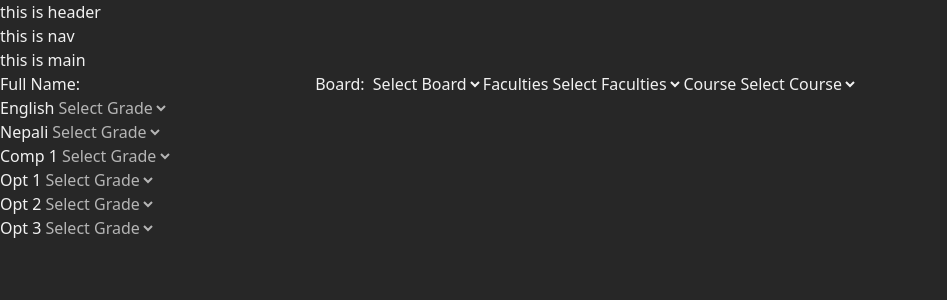
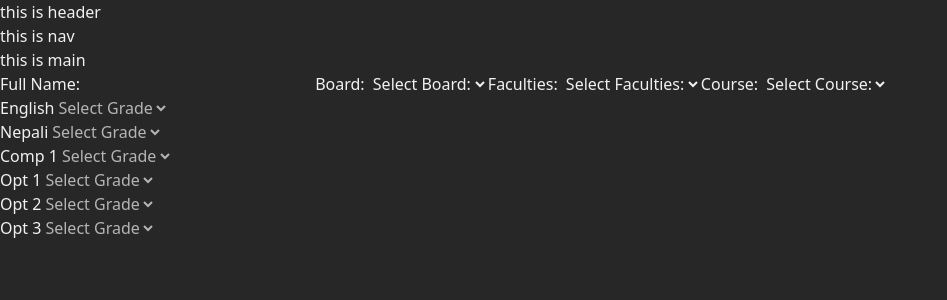
Before and after one commit to im-bipo/Project-E, a React (Vite) app: page / in a window 1280 px wide. Shown: the top 300 px of the page, without its empty margins (0-947 px from the left). Built offline with nearby package versions, Linux system fonts and the light colour scheme.

Commit message:
input box with jsx Comp

```diff
--- a/src/Components/GetData/GetData.jsx
+++ b/src/Components/GetData/GetData.jsx
@@ -1,11 +1,7 @@
 import React, { useState } from 'react'
-import { courseList } from '../../assets/db/courseList'
+import { courseDetails } from '../../assets/db/courseDetails'
 import MarkSheet from './MarkSheet'
-
-// destrucutring Course list
-
-
-
+import InputBox from './InputBox'
 
 const GetData = () => {
     const [userDetails, setUserDetails] = useState({
@@ -16,104 +12,99 @@ const GetData = () => {
     })
 
 
-    // console.log(userDetails)
-
-
-    // console.log()
-
+    console.log(userDetails)
 
     //update users date
     const handleChange = e => {
         const name = e.target.name;
         const value = e.target.value;
-        setUserDetails({ ...userDetails, [name]: value })
-    }
 
-    const changeBoard = e => {
-        const value = e.target.value;
-        if (userDetails.facultie !== ''){
-            setUserDetails({...userDetails,board : value, facultie: '',course: ''})
-        }
-        else{
-            handleChange(e)
+        switch (name) {
+
+            case 'board': {
+                if (userDetails.facultie !== '') {
+                    setUserDetails({ ...userDetails, board: value, facultie: '', course: '' })
+                    break;
                 }
             }
-    const changeFacultie = e => {
-        const value = e.target.value;
-        if (userDetails.course !== ''){
-            setUserDetails({...userDetails,facultie : value, course: '',})
+            case 'facultie': {
+                if (userDetails.course !== '') {
+                    setUserDetails({ ...userDetails, facultie: value, course: '', })
+                    break;
                 }
-        else{
-            handleChange(e)
+            }
+            default:
+                {
+                    setUserDetails({ ...userDetails, [name]: value })
+                    break;
                 }
         }
 
+    }
 
 
-    //conditional rendering of faculties lists
+    //Board Lists
+    const boardLists = Object.keys(courseDetails)
+
+    //generating faculties list based on board selection
     let facultieLists;
-    if(userDetails.board !== ''){
-        facultieLists = Object.keys(courseList[userDetails.board]);
+    if (userDetails.board !== '') {
+        facultieLists = Object.keys(courseDetails[userDetails.board]);
     }
-    else{
+    else {
         facultieLists = [];
     }
 
 
-    //conditional rendering of Course lists
-    let courseTitle;
-    if(userDetails.facultie !== ''){
-        courseTitle = Object.keys (courseList[userDetails.board][userDetails.facultie]);
+    //generating courseDetails list based on faculties selection
+    let courseList;
+    if (userDetails.facultie !== '') {
+        courseList = Object.keys(courseDetails[userDetails.board][userDetails.facultie]);
     }
-    else{
-        courseTitle = [];
+    else {
+        courseList = [];
     }
-    // console.log(courseTitle)
 
 
     return (
-        <div className='flex flex-col space-y-5'>
+        <section className='flex flex-col space-y-5'>
+
             <label htmlFor="userName">Full Name: </label>
             <input name='userName' type="text" onChange={handleChange} className='bg-gray-500 mx-4 rounded-sm px-2' />
 
 
 
-            <label htmlFor="boardName">Board: </label>
-            <select onChange={changeBoard} name='board' defaultValue='' className='bg-gray-500 mx-4 rounded-sm px-2' >
-                <option value='' disabled >Select Board</option>
-                {Object.keys(courseList).map((item) => (
-                    <option key={item} value={item}>{item}</option>
-                ))}
-            </select>
+            <InputBox
+                lable='Board: '
+                handleChange={handleChange}
+                name='board'
+                value= {userDetails.board}
+                list={boardLists}
 
+            />
+            <InputBox
+                lable='Faculties: '
+                handleChange={handleChange}
+                name = 'facultie'
+                value = {userDetails.facultie}
+                list={facultieLists}
 
+            />
 
-            <label htmlFor="FacultiesList">Faculties</label>
-            <select onChange={changeFacultie} name='facultie' value={userDetails.facultie} className='bg-gray-500 mx-4 rounded-sm px-2' >
-                <option value='' disabled >Select Faculties</option>
-                {facultieLists.map((item) => (
-                    <option key={item} value={item}>
-                        {item}
-                    </option>
-                ))}
-            </select>
+            <InputBox
+                lable='Course: '
+                handleChange={handleChange}
+                name = 'course'
+                value = {userDetails.course}
+                list={courseList}
 
+            />
 
-
-            <label htmlFor="FacultiesList">Course</label>
-            <select onChange={handleChange} name='course' value={userDetails.course} className='bg-gray-500 mx-4 rounded-sm px-2' >
-                <option value='' disabled >Select Course</option>
-                {courseTitle.map((item) => (
-                    <option key={item} value={item}>
-                        {item}
-                    </option>
-                ))}
-            </select>
             <MarkSheet
                 userDetails={userDetails}
             />
 
-        </div>
+        </section>
     )
 }
 
--- /dev/null
+++ b/src/Components/GetData/InputBox.jsx
@@ -0,0 +1,20 @@
+import React from 'react'
+
+const InputBox = ({lable,handleChange,name,value,list}) => {
+    const change = (e) =>{
+        handleChange(e)
+    }
+  return (
+    <>
+     <label htmlFor="boardName">{lable}</label>
+            <select onChange={change} name={name} value={value} className='bg-gray-500 mx-4 rounded-sm px-2' >
+                <option value='' disabled >Select {lable}</option>
+                {list.map((item) => (
+                    <option key={item} value={item}>{item}</option>
+                ))}
+            </select>
+    </>
+  )
+}
+
+export default InputBox
--- a/src/Components/GetData/MarkSheet.jsx
+++ b/src/Components/GetData/MarkSheet.jsx
@@ -1,6 +1,6 @@
 import React, { useState, useEffect } from 'react'
 import { gradeScore } from '../../assets/db/db'
-import { courseList } from '../../assets/db/courseList'
+import { courseDetails } from '../../assets/db/courseDetails'
 
 const MarkSheet = (props) => {
     const userDetails = props.userDetails
@@ -11,18 +11,12 @@ const MarkSheet = (props) => {
 
 
 
-    // track the maks in each subject of selected course
-    const changeMarks = (e) => {
-        const name = e.target.name;
-        const value = e.target.value;
-        setGradeSheet({ ...gradeSheet, [name]: value, })
-    }
 
 
     //set subject list based on course selection
     let subjectList;
     if (userDetails.course !== '') {
-        subjectList = (courseList[userDetails.board][userDetails.facultie][userDetails.course])
+        subjectList = (courseDetails[userDetails.board][userDetails.facultie][userDetails.course])
 
         //form control
         formDisable = false;
@@ -34,6 +28,12 @@ const MarkSheet = (props) => {
         formDisable = true;
     }
 
+    // track the maks in each subject of selected course
+    const changeMarks = (e) => {
+        const name = e.target.name;
+        const value = e.target.value;
+        setGradeSheet({ ...gradeSheet, [name]: value, })
+    }
 
 
 
@@ -48,7 +48,7 @@ const MarkSheet = (props) => {
                     <div key={subject.key} className='mt-5'>
 
                         <label htmlFor={subject}>{subject}</label>
-                        <select  disabled={formDisable} onChange={changeMarks} name={subject} defaultValue='' className='bg-gray-500 mx-4 rounded-sm px-2' >
+                        <select disabled={formDisable} onChange={changeMarks} name={subject} defaultValue='' className='bg-gray-500 mx-4 rounded-sm px-2' >
                             <option value='' disabled >Select Grade</option>
                             {gradeScore.map((grade) => (
                                 <option key={grade.key} value={grade}>
--- /dev/null
+++ b/src/assets/db/courseDetails.js
@@ -0,0 +1,76 @@
+export const courseDetails = {
+  NEB: {
+    Science: {
+      "Mathematics Group": [
+        "English",
+        "Nepali",
+        "Mathematics",
+        "Physics",
+        "Chemistry",
+        "Computer",
+      ],
+      "Biology Group": [
+        "English",
+        "Nepali",
+        "Mathematics",
+        "Physics",
+        "Chemistry",
+        "Biology",
+      ],
+      "Biology (With out Mathematics)": [
+        "English",
+        "Nepali",
+        "Social",
+        "Physics",
+        "Chemistry",
+        "Biology",
+      ],
+    },
+    Management: {
+      "Management Group 1": [
+        "English",
+        "Nepali",
+        "Mathematics",
+        "Account",
+        "Economic",
+        "Computer",
+      ],
+      "Management Group 2": [
+        "English",
+        "Nepali",
+        "Mathematics",
+        "Account",
+        "Economic",
+        "Biology",
+      ],
+      "Management (With out Mathematics)": [
+        "English",
+        "Nepali",
+        "Social",
+        "Economic",
+        "Account",
+        "Finance",
+      ],
+    },
+    LAW: {
+      "LAW Subject list": ["English", "Nepali", "One", "Two", "Three", "Four"],
+    },
+  },
+  CTEVT: {
+    HA: {
+      "HA Subject list": ["English", "Nepali", "One", "Two", "Three", "Four"],
+    },
+    GA: {
+      "GA Subject list": ["English", "Nepali", "One", "Two", "Three", "Four"],
+    },
+  },
+  UPSC: {
+    PA: {
+      "PA Subject list": ["English", "Nepali", "One", "Two", "Three", "Four"],
+    },
+  },
+};
+
+export const boardLists = Object.keys(courseDetails);
+
+// console.log(boardLists)
--- a/src/assets/db/courseList.js
+++ /dev/null
@@ -1,36 +0,0 @@
-
-
-export const courseList = {
-    NEB : {
-        Science : {
-            'Mathematics Group' : ['English','Nepali','Mathematics','Physics','Chemistry','Computer'],
-            'Biology Group' : ['English','Nepali','Mathematics','Physics','Chemistry','Biology'],
-            'Biology (With out Mathematics)' : ['English','Nepali','Social','Physics','Chemistry','Biology'],
-        },
-        Management : {
-            'Management Group 1' : ['English','Nepali','Mathematics','Account','Economic','Computer'],
-            'Management Group 2' : ['English','Nepali','Mathematics','Account','Economic','Biology'],
-            'Management (With out Mathematics)' : ['English','Nepali','Social','Economic','Account','Finance'],
-        },
-        LAW : {
-            'LAW Subject list' : ['English','Nepali','One','Two','Three','Four'],
-        }
-    },
-    CTEVT : {
-        HA : {
-            'HA Subject list' : ['English','Nepali','One','Two','Three','Four'],
-        },
-        GA : {
-            'GA Subject list' : ['English','Nepali','One','Two','Three','Four'],
-        }
-    },
-    UPSC : {
-        PA : {
-            'PA Subject list' : ['English','Nepali','One','Two','Three','Four'],
-        }
-    },
-}
-
-export const boardLists = Object.keys(courseList)
-
-// console.log(boardLists)
```
Lines whose indentation alone changed are shown as unchanged.
